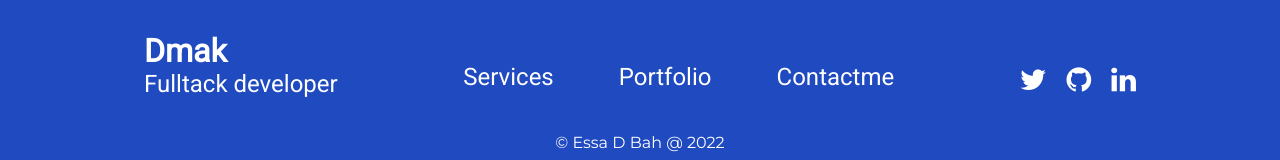
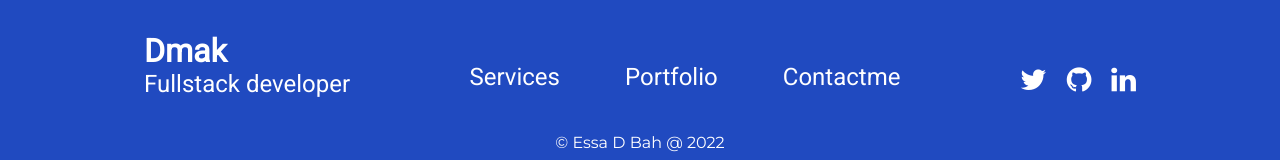
Before and after one commit to Essa-D-Bah/dmak.github.io, a plain HTML site: page index.html in a window 1280 px wide. Shown: the part 3133-3293 px from the top of the page. Drawn offline with nearby package versions, Linux system fonts and the light colour scheme.

Commit message:
Update index.html

```diff
--- a/index.html
+++ b/index.html
@@ -335,7 +335,7 @@
       <div class="footer_con">
         <div class="footer_hero">
           <h3>Dmak</h3>
-          <p>Fulltack developer</p>
+          <p>Fullstack developer</p>
         </div>
         <div class="footer_nav">
           <li><a href="#services">Services</a></li>
```
